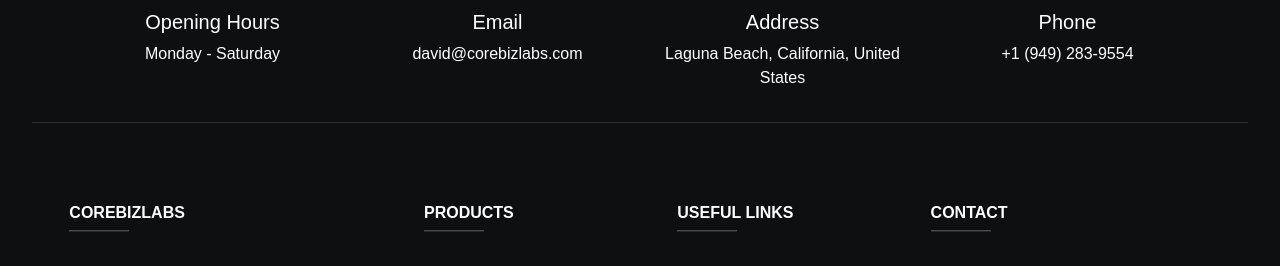
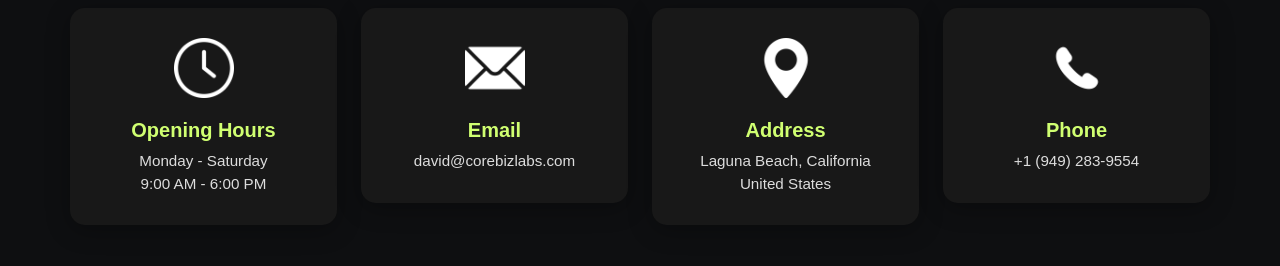
Before and after one commit to Zeeshanprojects/Corebizlabs, a React (Vite) app in the folder corebizlabs/: page /contact in a window 1280 px wide. Shown: the part 615-881 px from the top of the page. Built offline with nearby package versions, Linux system fonts and the light colour scheme; a web font is replaced by a local one.

Commit message:
updated-code

```diff
--- a/corebizlabs/src/Pages/Contact.css
+++ b/corebizlabs/src/Pages/Contact.css
@@ -0,0 +1,72 @@
+
+.hero-subtitle {
+  font-size: 1.1rem;
+  color: #fff;
+  margin-top: 10px;
+}
+
+/* --- CONTACT INFO --- */
+.contact-section {
+  padding: 80px 0;
+}
+
+.contact-card {
+  background: #181818;
+  padding: 30px 20px;
+  border-radius: 15px;
+  box-shadow: 0 5px 25px rgba(0, 0, 0, 0.3);
+  transition: all 0.4s ease;
+}
+
+.contact-card:hover {
+  background: #222;
+  transform: translateY(-8px);
+  box-shadow: 0 10px 35px rgba(0, 0, 0, 0.4);
+}
+
+.contact-icon {
+  width: 60px;
+  height: 60px;
+  margin-bottom: 20px;
+  filter: brightness(0) invert(1);
+}
+
+.contact-card h5 {
+  color: #d0ff71;
+  margin-bottom: 8px;
+  font-weight: 600;
+}
+
+.contact-card p {
+  color: #ddd;
+  margin: 0;
+  font-size: 0.95rem;
+}
+
+/* --- MAP SECTION --- */
+.map-section {
+  margin-top: 60px;
+  border-top: 3px solid #d0ff71;
+}
+
+.map-section iframe {
+  display: block;
+  width: 100%;
+  height: 450px;
+  border: none;
+}
+
+/* --- RESPONSIVE --- */
+@media (max-width: 768px) {
+  .contact-hero {
+    height: 45vh;
+  }
+
+  .capsule-border h1 {
+    font-size: 2rem;
+  }
+
+  .contact-card {
+    padding: 25px 15px;
+  }
+}
--- a/corebizlabs/src/Pages/Contact.jsx
+++ b/corebizlabs/src/Pages/Contact.jsx
@@ -1,38 +1,67 @@
 import React from "react";
-import "./Contact.css"
+import "./Contact.css";
 import Images from "../assets/Images/Image";
+
 export default function Contact() {
   return (
     <>
+      {/* Hero Section */}
       <div className="bg">
         <div className="capsule-border">
           <h1>CONTACT US</h1>
         </div>
       </div>
-      <div className="container">
-        <div className="row">
-          <div className="col-sm-12  col-md-6 col-lg-3 col-xl-3 text-white">
-            <img src={Images.time} alt="time" className="icons"/>
+
+      {/* Contact Info Section */}
+      <div className="container contact-section">
+        <div className="row text-center gy-5">
+          <div className="col-sm-12 col-md-6 col-lg-3">
+            <div className="contact-card">
+              <img src={Images.time} alt="time" className="contact-icon" />
               <h5>Opening Hours</h5>
-            <p>Monday - Saturday</p>
+              <p>Monday - Saturday<br />9:00 AM - 6:00 PM</p>
             </div>
-          <div className="col-sm-12  col-md-6 col-lg-3 col-xl-3 text-white">
-               <img src={Images.email} alt="email" className="icons"/>
+          </div>
+
+          <div className="col-sm-12 col-md-6 col-lg-3">
+            <div className="contact-card">
+              <img src={Images.email} alt="email" className="contact-icon" />
               <h5>Email</h5>
               <p>david@corebizlabs.com</p>
             </div>
-          <div className="col-sm-12  col-md-6 col-lg-3 col-xl-3 text-white">
-              <img src={Images.address} alt="adderess" className="icons"/>
+          </div>
+
+          <div className="col-sm-12 col-md-6 col-lg-3">
+            <div className="contact-card">
+              <img src={Images.address} alt="address" className="contact-icon" />
               <h5>Address</h5>
-            <p>Laguna Beach, California, United States</p>
+              <p>Laguna Beach, California<br />United States</p>
             </div>
-           <div className="col-sm-12  col-md-6 col-lg-3 col-xl-3 text-white">
-              <img src={Images.phone} alt="phone" className="icons"/>
+          </div>
+
+          <div className="col-sm-12 col-md-6 col-lg-3">
+            <div className="contact-card">
+              <img src={Images.phone} alt="phone" className="contact-icon" />
               <h5>Phone</h5>
               <p>+1 (949) 283-9554</p>
             </div>
           </div>
         </div>
+      </div>
+
+      {/* Google Map Section */}
+      <div className="map-section">
+        <iframe
+          title="Laguna Beach Map"
+          src="https://www.google.com/maps/embed?pb=!1m18!1m12!1m3!1d42558.74898906767!2d-117.79856388728438!3d33.542747853923494!2m3!1f0!2f0!3f0!3m2!1i1024!2i768!4f13.1!3m3!1m2!1s0x80dcde86d2dc2f49%3A0x53b3f6c5f356ea1!2sLaguna%20Beach%2C%20CA%2092651%2C%20USA!5e0!3m2!1sen!2sus!4v1731268799202!5m2!1sen!2sus"
+          width="100%"
+          height="450"
+          style={{ border: 0 }}
+          allowFullScreen=""
+          loading="lazy"
+          referrerPolicy="no-referrer-when-downgrade"
+        ></iframe>
+      </div>
     </>
   );
 }
```
Lines whose indentation alone changed are shown as unchanged.
